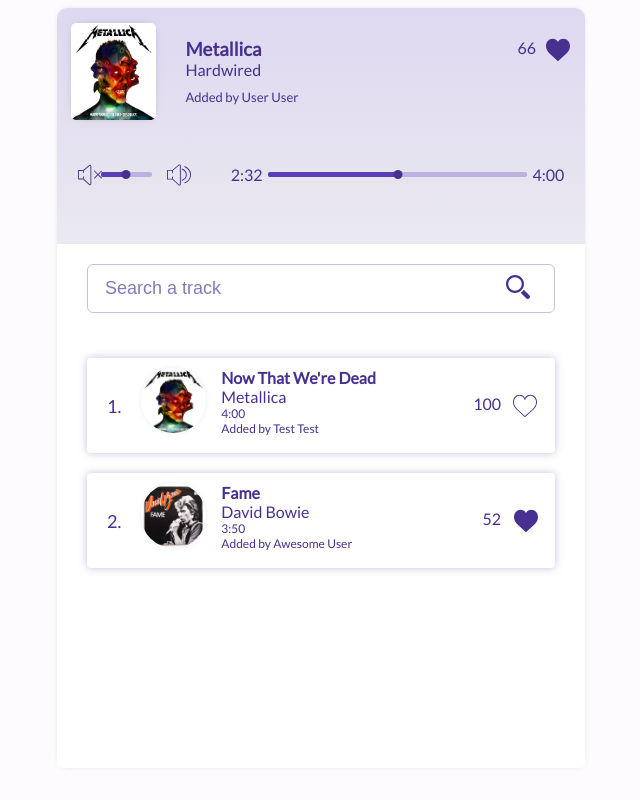
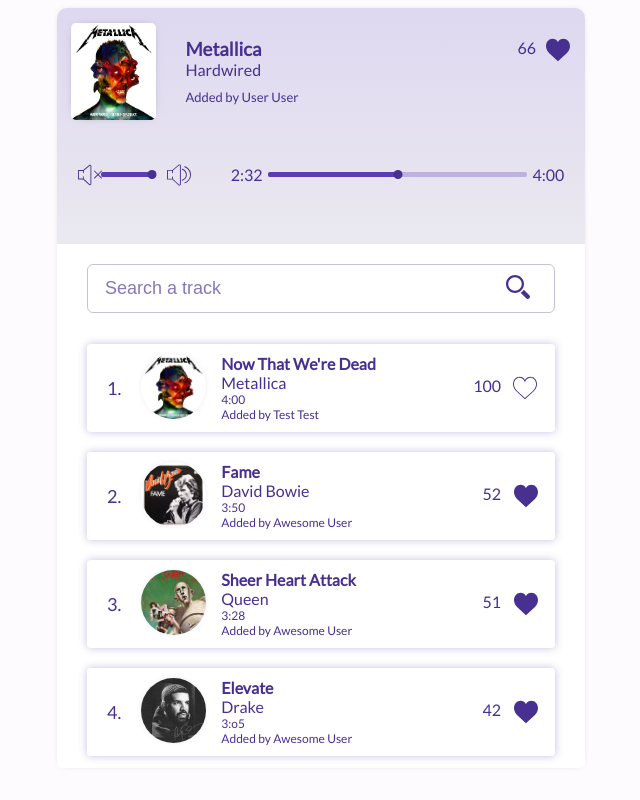
Before and after one commit to vladbash/da.radio-html, a website built with Parcel: page src/index.html in a window 1280 px wide. Shown: the whole page, without its empty margins (319-959 px from the left). Built offline with nearby package versions, Linux system fonts and the light colour scheme.

Commit message:
updated tracks list

```diff
--- a/src/index.html
+++ b/src/index.html
@@ -54,8 +54,8 @@
                             </div>
                             <div class="player_slider w33 m15__x__right column valign-center align-center">
                                 <div class="player__slider__line valign-center">
-                                    <div class="player__slider__line__fill" style="width:50%"></div>
-                                    <div class="player__slider__line__dot" style="left: 50%;"></div>
+                                    <div class="player__slider__line__fill" style="width: 100%"></div>
+                                    <div class="player__slider__line__dot" style="left: 100%;"></div>
                                 </div>
                             </div>
                             <div class="player__controls__deal--pause w15 control">
@@ -158,6 +158,108 @@
                         </div>
                     </div>
                 </div>
+                <div class="player__list__item row m30__x">
+                    <div class="player__list__item__position">
+                        <span class="player__list__item__position__label">3.</span>
+                    </div>
+                    <div class="player__list__item__image card round-shadowed">
+                        <img src="../assets/images/270px-News_of_the_World.jpg" class="round" alt="Queen">
+                    </div>
+                    <div class="player__list__item_info w75 p15__x column">
+                        <div class="player__list__item__song">
+                            <h4>
+                                Sheer Heart Attack
+                            </h4>
+                        </div>
+                        <div class="player__list__item__singer">
+                            Queen
+                        </div>
+                        <div class="player__list__item__meta">
+                            <span>3:28</span>
+                        </div>
+                        <div class="player__list__item__meta">
+                            <span>Added by Awesome User</span>
+                        </div>
+                    </div>
+                    <div class="player__list__item__likes">
+                        <span class="player__list__item__likes__amount">51</span>
+                        <div class="player__controls__back w33 control align-center player__list__item__likes__icon">
+                            <div>
+                                <svg>
+                                    <use xlink:href="#like" fill-rule="nonzero"></use>
+                                </svg>
+                            </div>
+                        </div>
+                    </div>
+                </div>
+                <div class="player__list__item row m30__x">
+                    <div class="player__list__item__position">
+                        <span class="player__list__item__position__label">4.</span>
+                    </div>
+                    <div class="player__list__item__image card round-shadowed">
+                        <img src="../assets/images/71Ru+nWLdYL._SY355_.jpg" class="round" alt="Drake">
+                    </div>
+                    <div class="player__list__item_info w75 p15__x column">
+                        <div class="player__list__item__song">
+                            <h4>
+                                Elevate
+                            </h4>
+                        </div>
+                        <div class="player__list__item__singer">
+                            Drake
+                        </div>
+                        <div class="player__list__item__meta">
+                            <span>3:o5</span>
+                        </div>
+                        <div class="player__list__item__meta">
+                            <span>Added by Awesome User</span>
+                        </div>
+                    </div>
+                    <div class="player__list__item__likes">
+                        <span class="player__list__item__likes__amount">42</span>
+                        <div class="player__controls__back w33 control align-center player__list__item__likes__icon">
+                            <div>
+                                <svg>
+                                    <use xlink:href="#like" fill-rule="nonzero"></use>
+                                </svg>
+                            </div>
+                        </div>
+                    </div>
+                </div>
+                <div class="player__list__item row m30__x">
+                    <div class="player__list__item__position">
+                        <span class="player__list__item__position__label">5.</span>
+                    </div>
+                    <div class="player__list__item__image card round-shadowed">
+                        <img src="../assets/images/queen-bohemian-rhapsody-single-cover.jpg" class="round" alt="Queen">
+                    </div>
+                    <div class="player__list__item_info w75 p15__x column">
+                        <div class="player__list__item__song">
+                            <h4>
+                                Bohemian Rhapsody
+                            </h4>
+                        </div>
+                        <div class="player__list__item__singer">
+                            Queen
+                        </div>
+                        <div class="player__list__item__meta">
+                            <span>5:55</span>
+                        </div>
+                        <div class="player__list__item__meta">
+                            <span>Added by Awesome User</span>
+                        </div>
+                    </div>
+                    <div class="player__list__item__likes">
+                        <span class="player__list__item__likes__amount">36</span>
+                        <div class="player__controls__back w33 control align-center player__list__item__likes__icon">
+                            <div>
+                                <svg>
+                                    <use xlink:href="#like" fill-rule="nonzero"></use>
+                                </svg>
+                            </div>
+                        </div>
+                    </div>
+                </div>
             </div>
         </div>
     </div>
```
Also changed, not shown: assets/images/270px-News_of_the_World.jpg (added), assets/images/71Ru+nWLdYL._SY355_.jpg (added), assets/images/queen-bohemian-rhapsody-single-cover.jpg (added).
